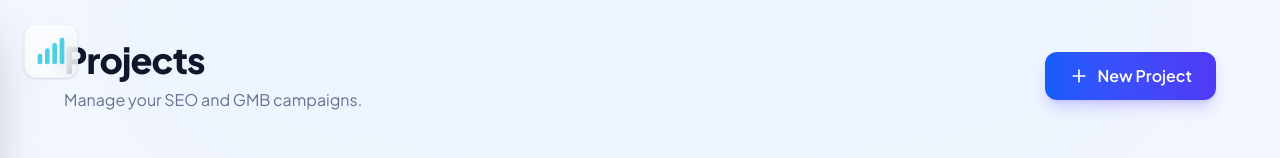
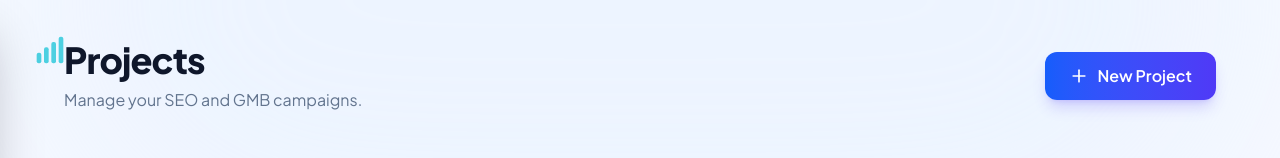
Before and after one commit to arbaz-mr/seo-dashboard, a Next.js app: page / in a window 1280 px wide. Shown: the top 158 px of the page. Built offline with nearby package versions, Linux system fonts and the light colour scheme; no server answers; the database is empty.

Commit message:
Remove background block from toggle buttons

```diff
--- a/src/components/layout/Sidebar.tsx
+++ b/src/components/layout/Sidebar.tsx
@@ -14,7 +14,7 @@ export const Sidebar = () => {
       <div className="fixed top-4 left-4 md:top-6 md:left-6 z-40">
         <button
           onClick={() => setIsOpen(!isOpen)}
-          className="flex items-center justify-center hover:opacity-80 transition-opacity focus:outline-none p-2.5 rounded-xl bg-white/70 backdrop-blur-md shadow-sm border border-blue-100/50 hover:bg-white"
+          className="flex items-center justify-center hover:opacity-80 transition-all focus:outline-none p-2.5 rounded-xl hover:bg-white/40"
           title="Toggle Projects"
         >
           <svg width="32" height="32" viewBox="0 0 24 24" fill="none" xmlns="http://www.w3.org/2000/svg">
--- a/src/components/layout/ThreeColumnLayout.tsx
+++ b/src/components/layout/ThreeColumnLayout.tsx
@@ -105,7 +105,7 @@ export const ThreeColumnLayout = () => {
       <div className="fixed top-4 right-4 md:top-6 md:right-6 z-40">
         <button
           onClick={() => setIsRightMenuOpen(!isRightMenuOpen)}
-          className="flex items-center justify-center hover:opacity-80 transition-opacity focus:outline-none p-2.5 rounded-xl bg-white/70 backdrop-blur-md shadow-sm border border-blue-100/50 hover:bg-white"
+          className="flex items-center justify-center hover:opacity-80 transition-all focus:outline-none p-2.5 rounded-xl hover:bg-white/40"
         >
           <Menu className="w-8 h-8 text-blue-500" />
         </button>
```
